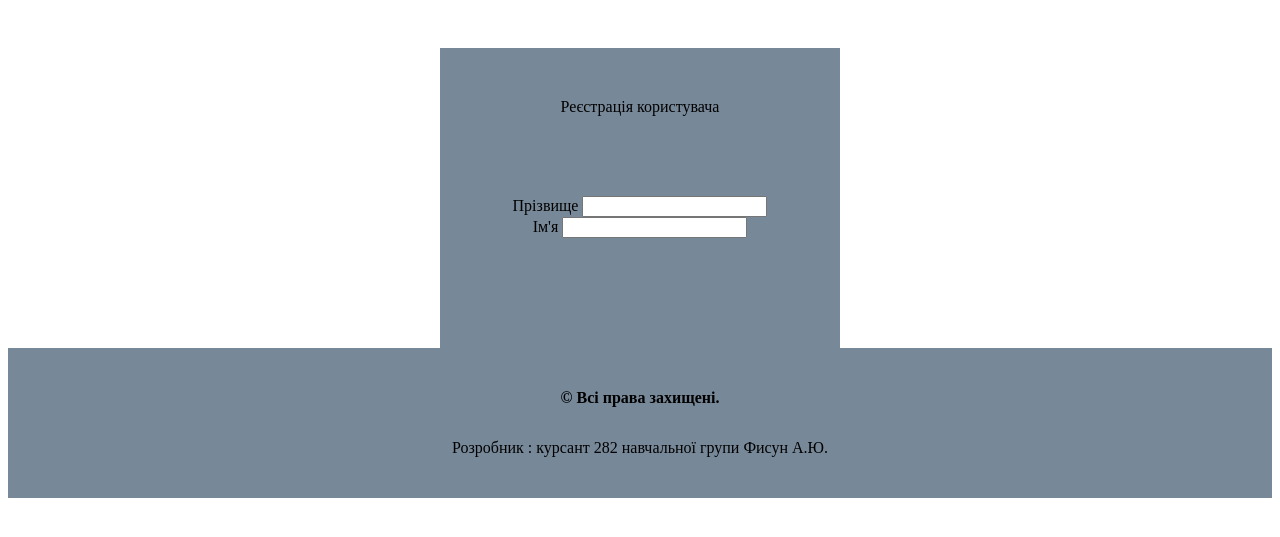
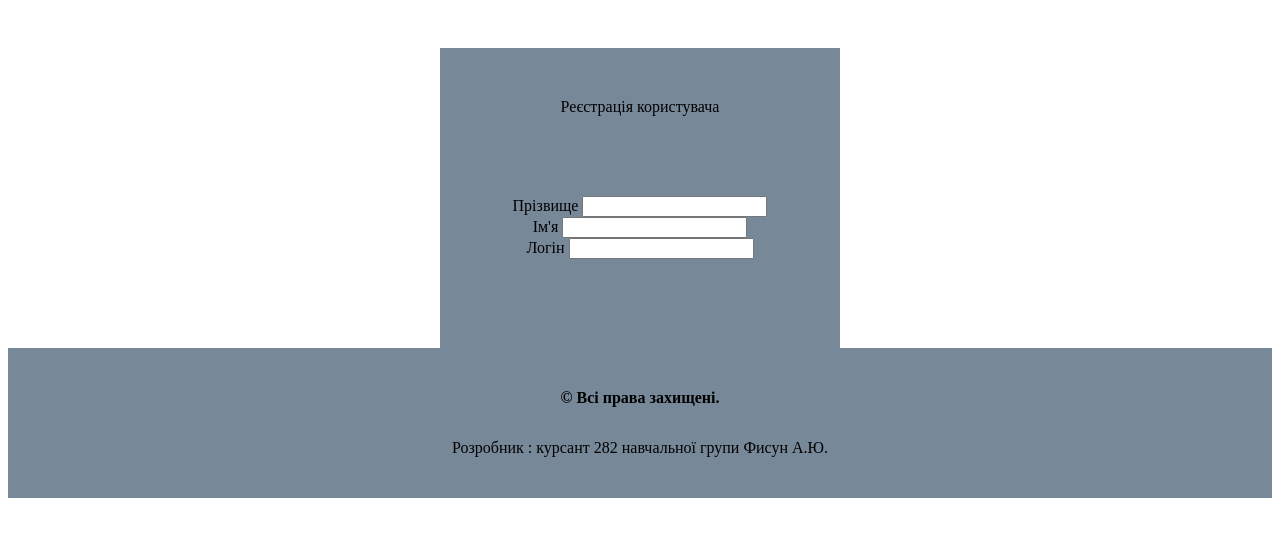
Before and after one commit to Anastasia-sys2001/Trp, a plain HTML site: page register.html in a window 1280 px wide. Shown: the part 155-692 px from the top of the page. Drawn offline with Linux system fonts and the light colour scheme.

Commit message:
Логін

```diff
--- a/register.html
+++ b/register.html
@@ -47,11 +47,17 @@
                             <div class="named">
                                 <label class="imya"> Ім'я </label>
                                 <input type="text">
+                            </div>
+                            <div class ="logins">
+                                <label class ="parol"> Логін </label>
+                                <input class ="text">
+                            </div>
 
 
 
 
-                            </div>
+
+
 
 
 
```
